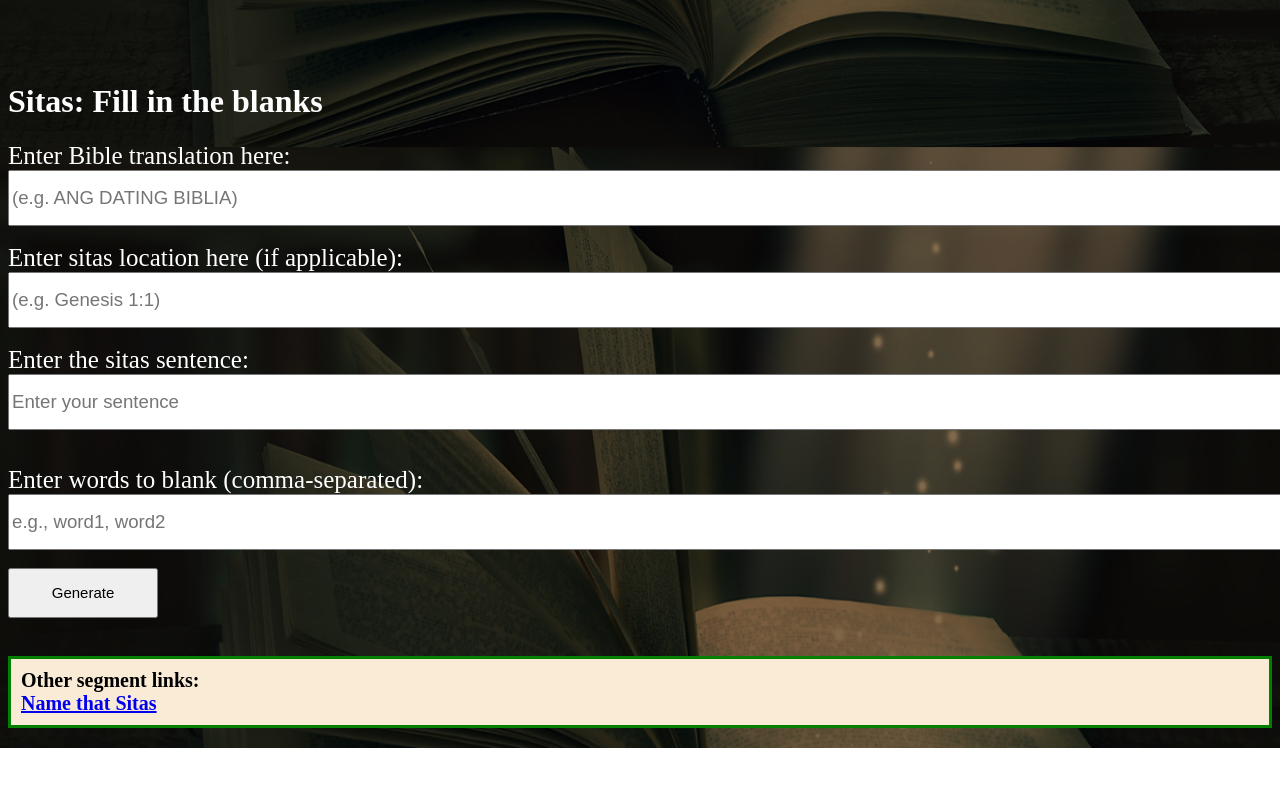
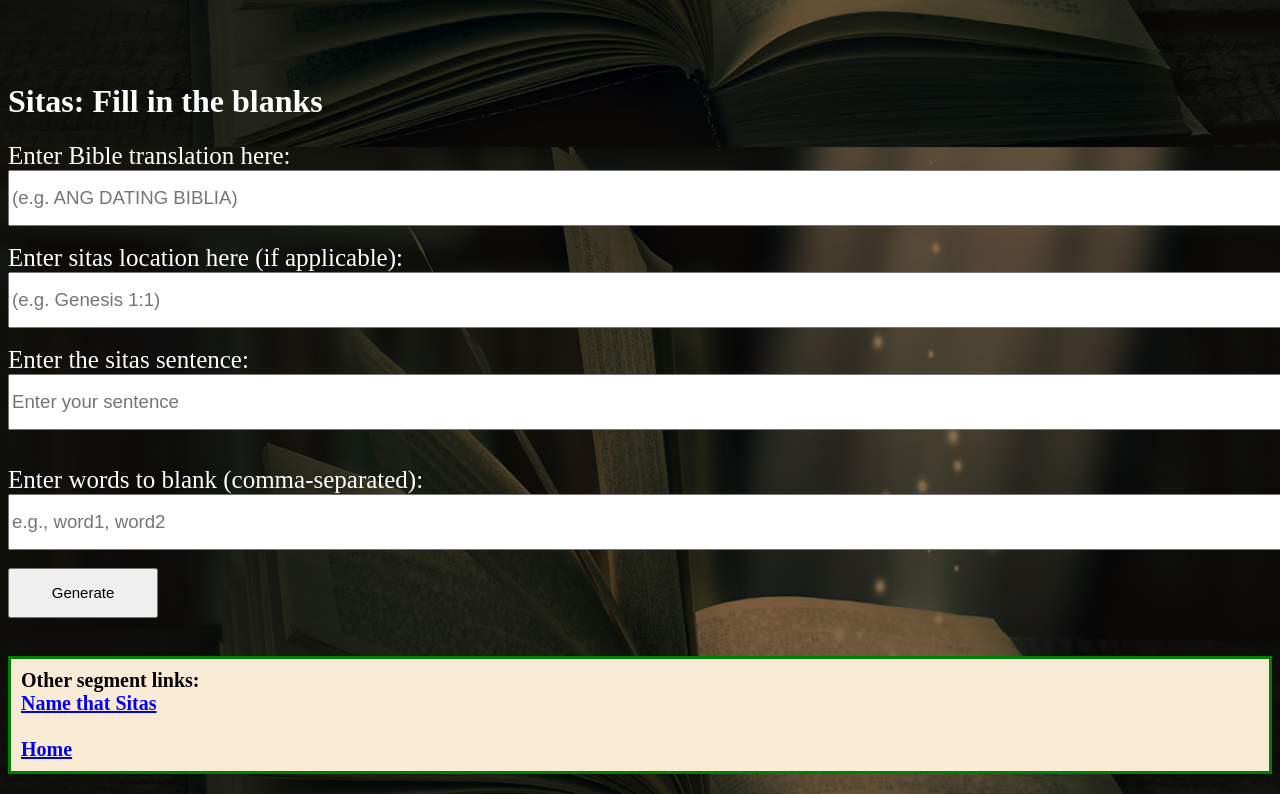
Before and after one commit to jpc0630/jpc0630.github.io, a plain HTML site: page fillSentence.html in a window 1280 px wide. Shown: the part 653-1447 px from the top of the page. Before the commit the page ends 1401 px from the top, so only its background shows below. Drawn offline with Linux system fonts and the light colour scheme.

Commit message:
Update fillSentence.html
Added directories to the home page

```diff
--- a/fillSentence.html
+++ b/fillSentence.html
@@ -42,7 +42,8 @@
     <div>
     <p id="others">
         Other segment links: <br>
-        <a href="oneSentence.html"> Name that Sitas </a>
+        <a href="oneSentence.html"> Name that Sitas </a> <br><br>
+        <a href="index.html"> Home </a>
     </p>
     </div>
     </body>
```
